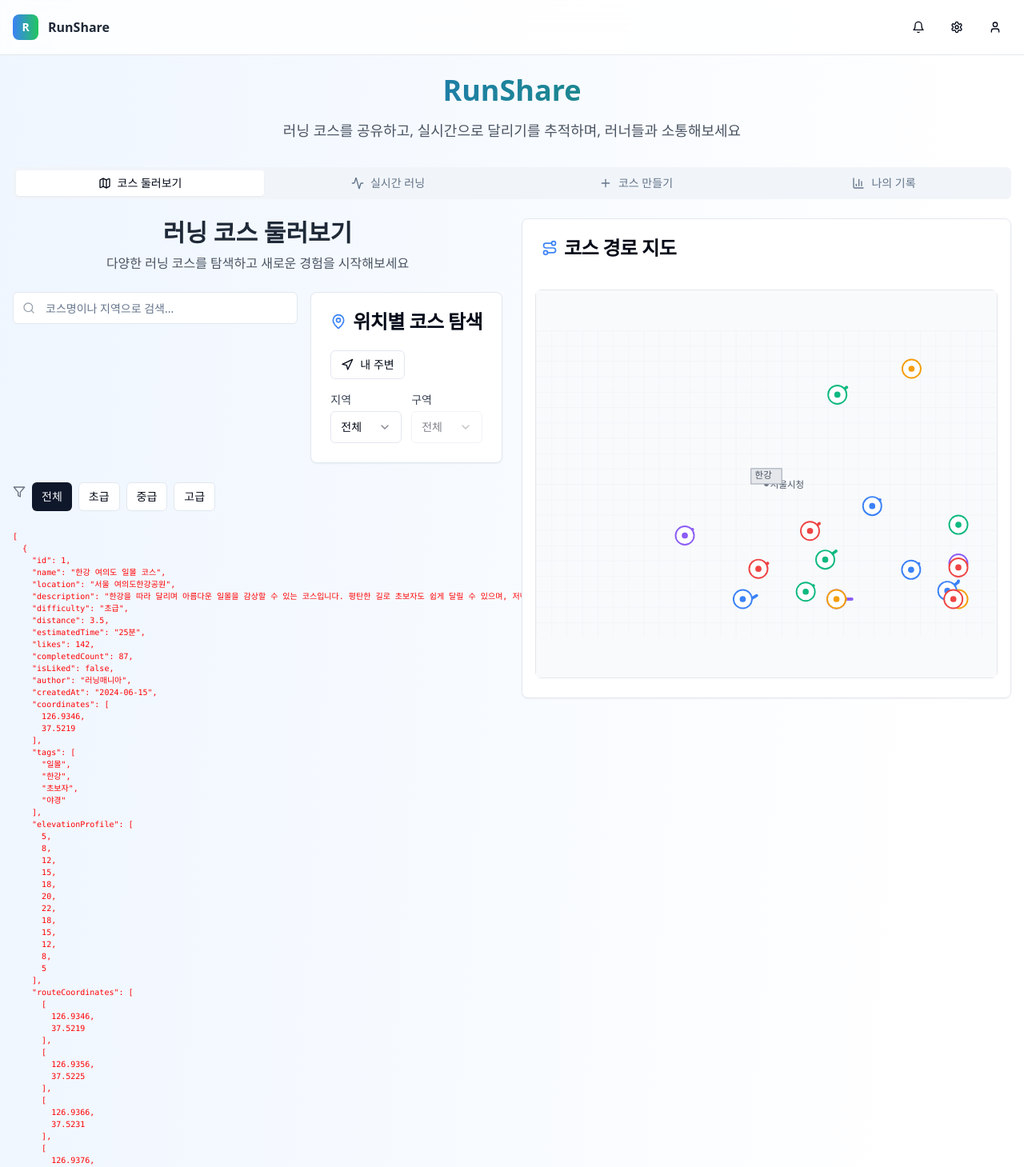
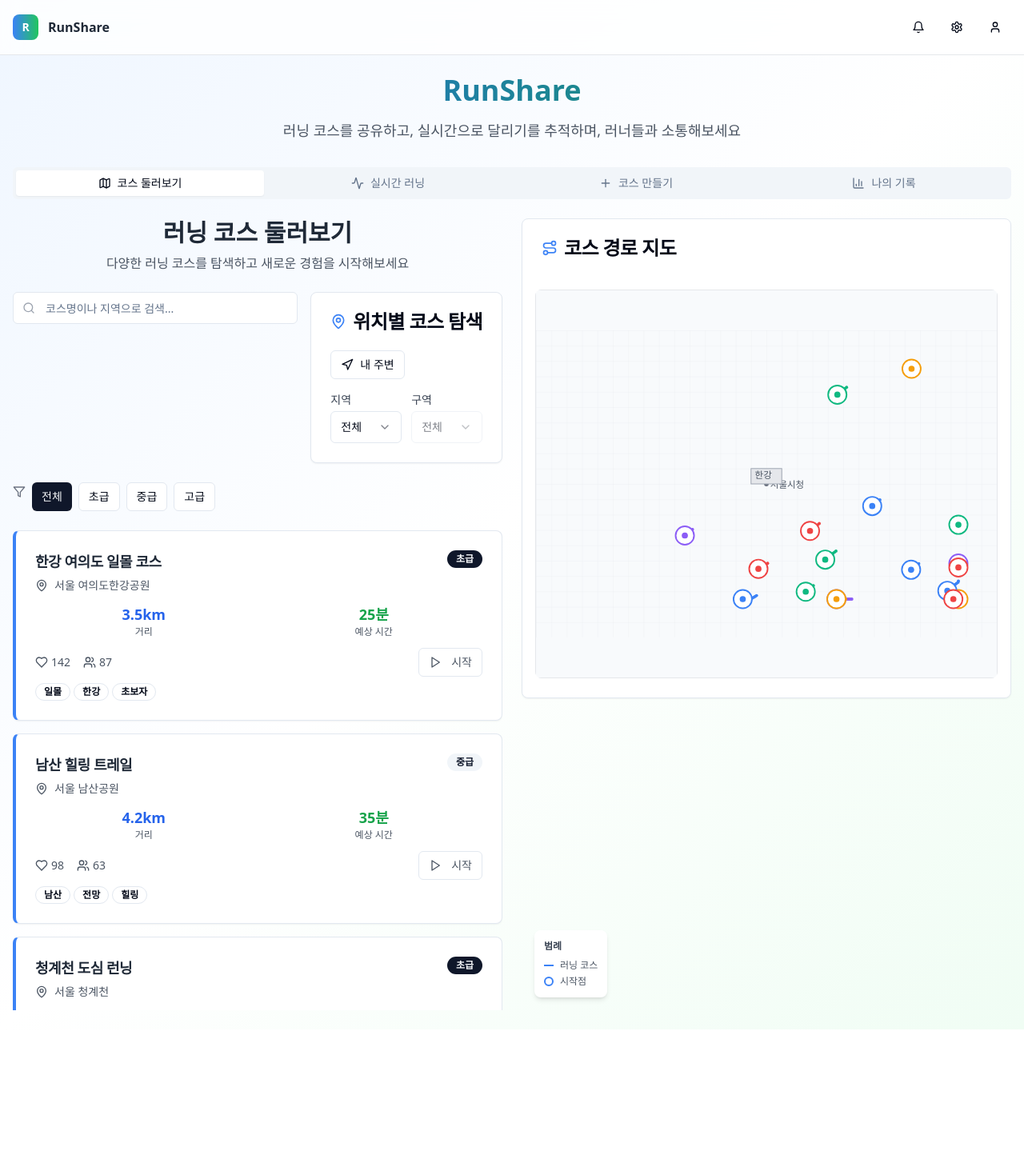
Before and after one commit to yeezy-com/stride-track-explore, a React (Vite) app: page / in a window 1280 px wide. Shown: the top 1459 px of the page at 80% size. After the commit the page ends 1287 px from the top, so only its background shows below. Built offline with nearby package versions, Linux system fonts and the light colour scheme.

Commit message:
Reverted to commit b3570af2cd45a29bdf9efa1ab32b5daf83dea268

```diff
--- a/src/components/course/CourseExplorer.tsx
+++ b/src/components/course/CourseExplorer.tsx
@@ -67,7 +67,6 @@ export const CourseExplorer = () => {
           </div>
         </div>
 
-        <pre style={{fontSize: 10, color: 'red'}}>{JSON.stringify(displayCourses, null, 2)}</pre>
         <div className="space-y-4 max-h-[600px] overflow-y-auto">
           {displayCourses.length === 0 ? (
             <div className="text-center py-8">
```
